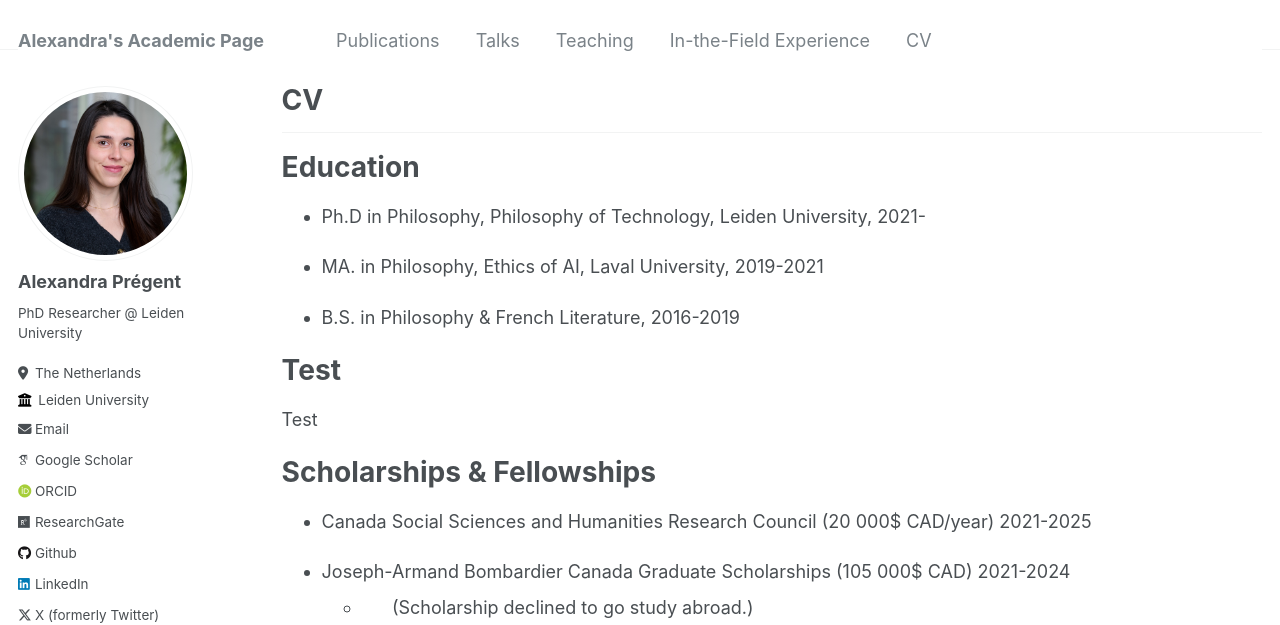
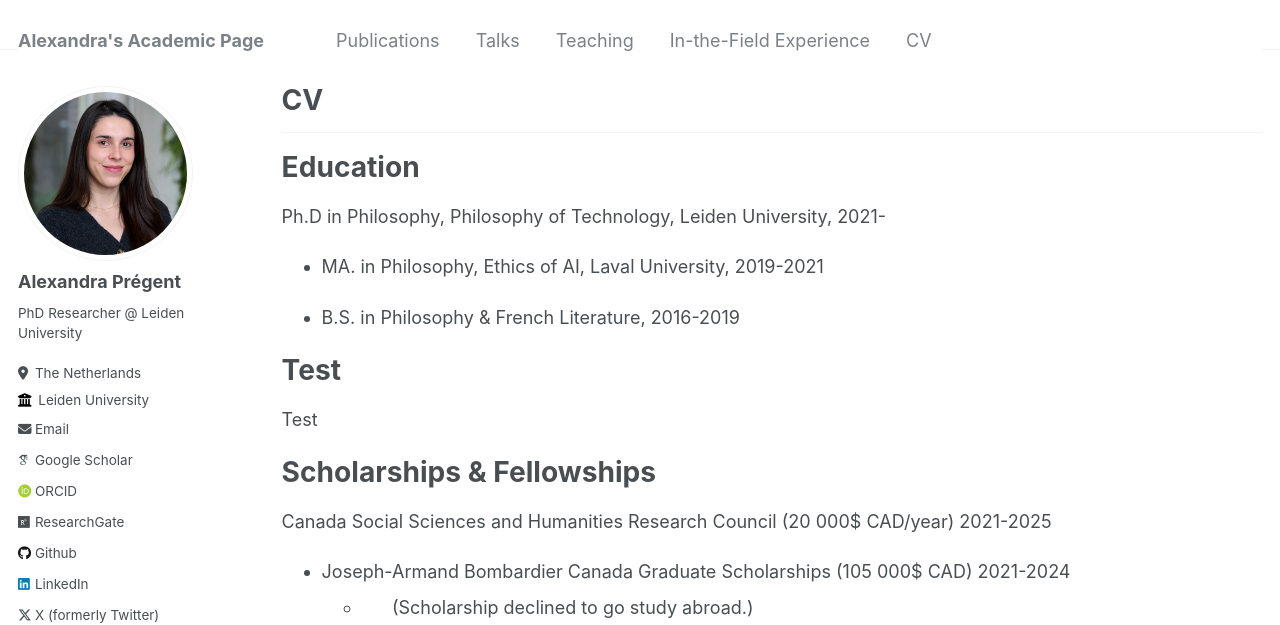
Before and after one commit to AlexandraPregent/AlexandraPregent.github.io, a Jekyll site: the page built from _pages/cv.md, in a window 1280 px wide. Shown: the top 625 px of the page. Built offline with Jekyll 4.4.1, drawn with Linux system fonts in a browser that asks for light colours; some web fonts are replaced.

Commit message:
Update cv.md

```diff
--- a/_pages/cv.md
+++ b/_pages/cv.md
@@ -15,7 +15,7 @@ redirect_from:
 
 # Education
 
-* Ph.D in Philosophy, Philosophy of Technology, Leiden University, 2021-
+Ph.D in Philosophy, Philosophy of Technology, Leiden University, 2021-
 
 * MA. in Philosophy, Ethics of AI, Laval University, 2019-2021
 
@@ -28,7 +28,7 @@ Test
 
 # Scholarships & Fellowships
 
-* Canada Social Sciences and Humanities Research Council (20 000$ CAD/year) 2021-2025
+Canada Social Sciences and Humanities Research Council (20 000$ CAD/year) 2021-2025
 
 * Joseph-Armand Bombardier Canada Graduate Scholarships (105 000$ CAD) 2021-2024
    * &nbsp; &nbsp; &nbsp; (Scholarship declined to go study abroad.)
```
